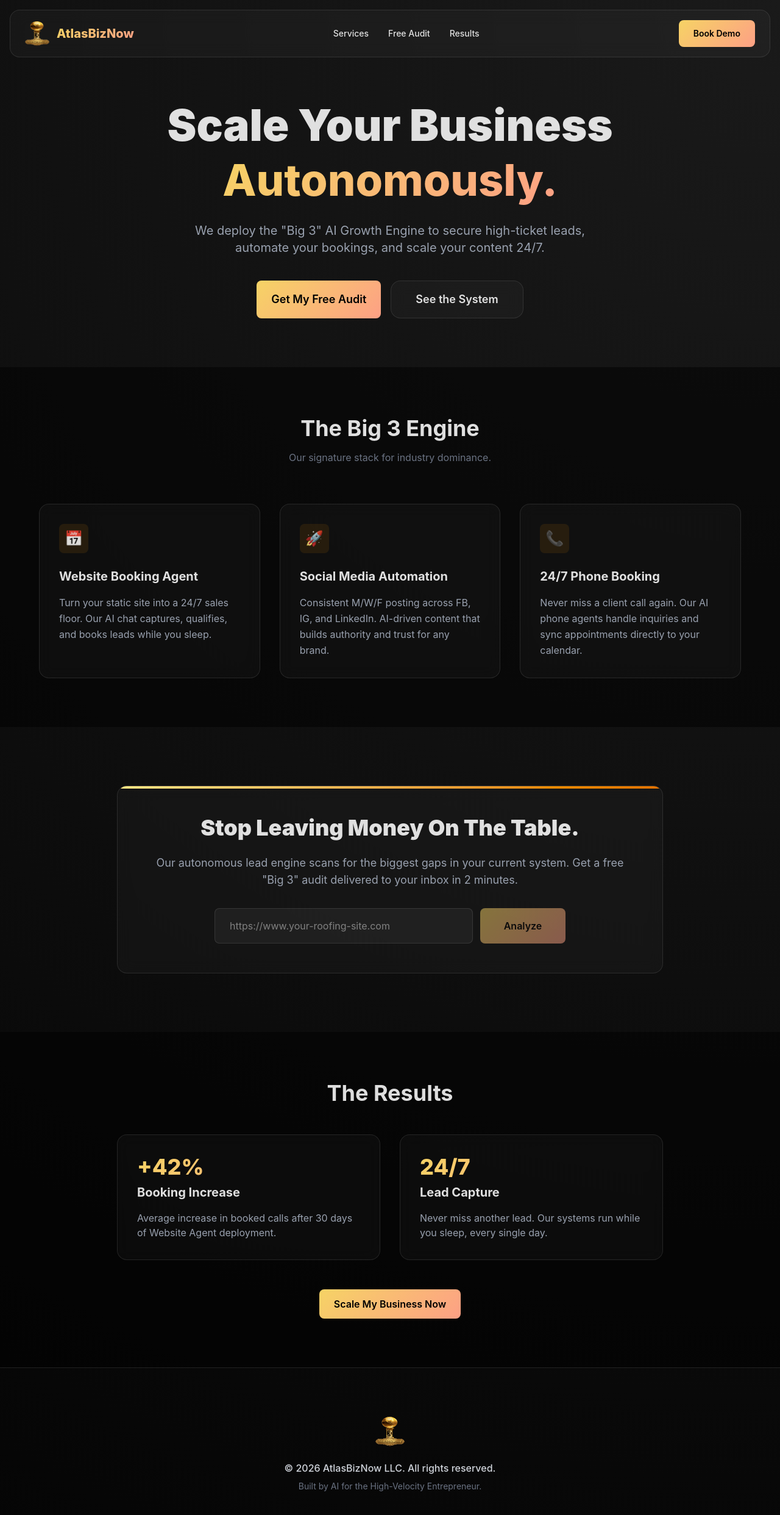
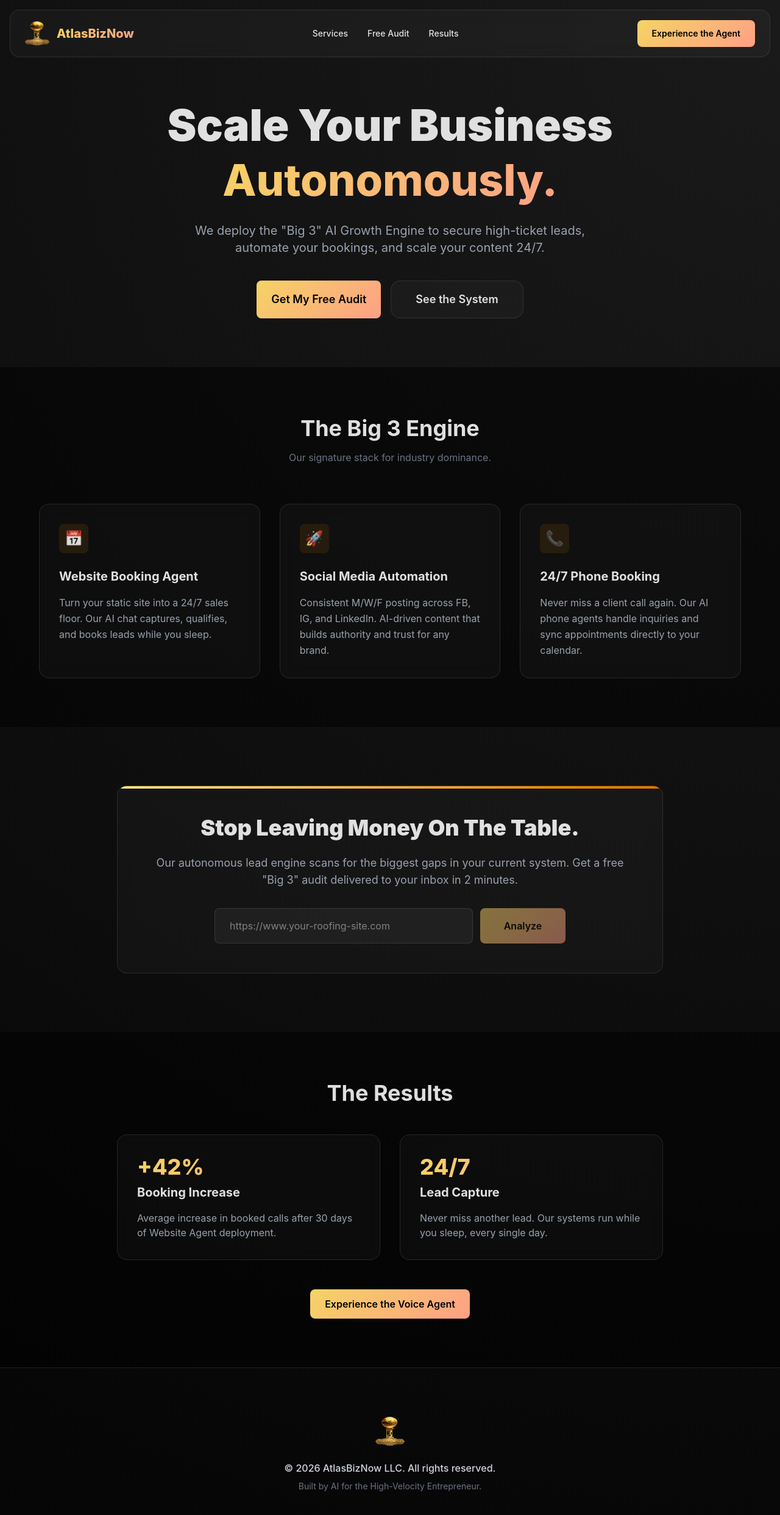
Before and after one commit to atlasbiznow-droid/abn-landing-page, a React (Vite) app: page / in a window 1280 px wide. Shown: the top 2484 px of the page at 61% size. Built offline with nearby package versions, Linux system fonts and the light colour scheme.

Commit message:
Wire buttons to live AI demos

```diff
--- a/src/App.tsx
+++ b/src/App.tsx
@@ -25,7 +25,11 @@ function App() {
   }
 
   const bookDemo = () => {
-    window.location.href = 'mailto:contact@atlasbiznow.com?subject=Booking a Demo - AtlasBizNow';
+    window.open('https://www.atlasbiznow.com', '_blank');
+  }
+
+  const callAgent = () => {
+    window.location.href = 'tel:952-592-8527';
   }
 
   return (
@@ -41,7 +45,7 @@ function App() {
           <button onClick={() => scrollTo('audit')} className="hover:text-amber-400 transition">Free Audit</button>
           <button onClick={() => scrollTo('results')} className="hover:text-amber-400 transition">Results</button>
         </div>
-        <button onClick={bookDemo} className="btn-primary text-sm">Book Demo</button>
+        <button onClick={bookDemo} className="btn-primary text-sm">Experience the Agent</button>
       </nav>
 
       {/* Hero */}
@@ -174,7 +178,7 @@ function App() {
               <p className="text-gray-400">Never miss another lead. Our systems run while you sleep, every single day.</p>
             </div>
           </div>
-          <button onClick={bookDemo} className="btn-primary mt-12 px-10 py-4">Scale My Business Now</button>
+          <button onClick={callAgent} className="btn-primary mt-12 px-10 py-4">Experience the Voice Agent</button>
         </div>
       </section>
 
```
